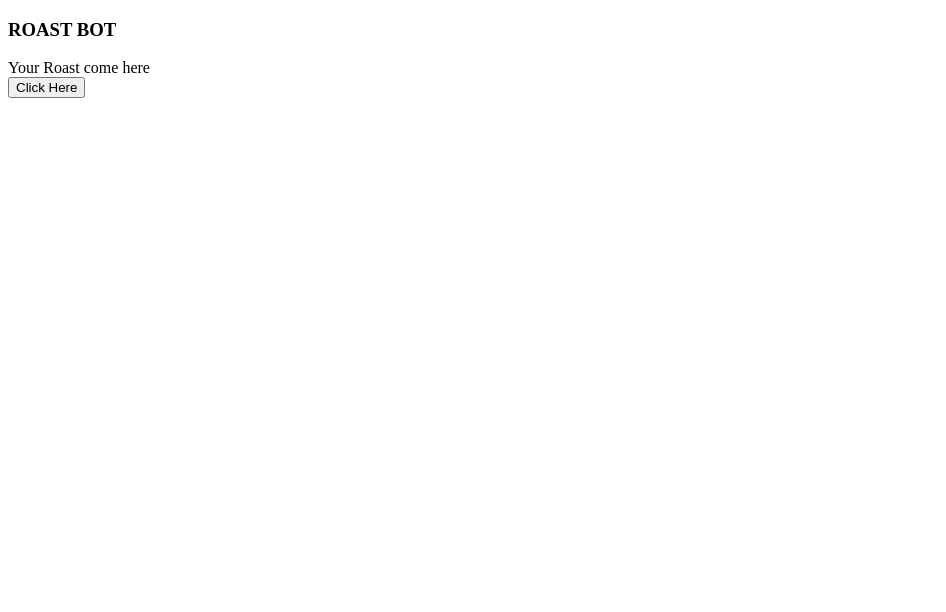
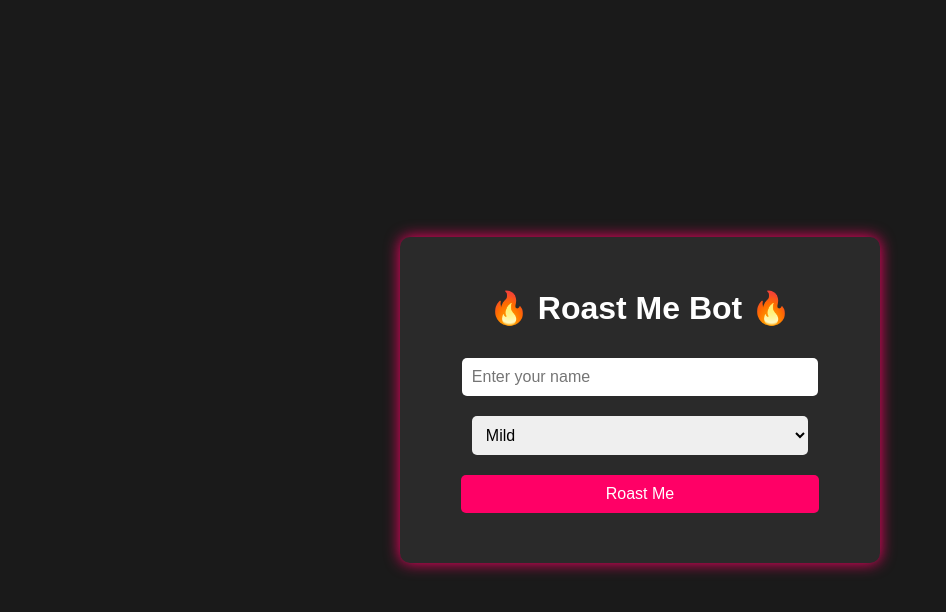
Before and after one commit to MikeShark67/Javascript_with_AI, a plain HTML site: page index.html in a window 1280 px wide. Shown: the whole page, without its empty margins (0-946 px from the left). Drawn offline with Linux system fonts and the light colour scheme.

Commit message:
aded html file

```diff
--- a/index.html
+++ b/index.html
@@ -1,18 +1,26 @@
 <!DOCTYPE html>
 <html lang="en">
 <head>
-    <meta charset="UTF-8">
-    <meta name="viewport" content="width=device-width, initial-scale=1.0">
-    <title>Roast Me</title>
+  <meta charset="UTF-8" />
+  <meta name="viewport" content="width=device-width, initial-scale=1.0" />
+  <title>Roast Me Bot</title>
+  <link rel="stylesheet" href="style.css" />
 </head>
 <body>
-    <div class="container">
-        <h3>ROAST BOT</h3>
-        <span>Your Roast come here</span><br>
-        <button onclick="button1()">Click Here</button>
+  <div class="container">
+    <h1>🔥 Roast Me Bot 🔥</h1>
+    <input type="text" id="username" placeholder="Enter your name" />
 
-    </div>
-    <a href="" target="_blank" rel="noopener noreferrer"></a>
- <script src="script.js"></script>
+    <select id="roast-level">
+      <option value="mild">Mild</option>
+      <option value="spicy">Spicy</option>
+      <option value="nuclear">Nuclear</option>
+    </select>
+
+    <button onclick="generateRoast()">Roast Me</button>
+    <p id="roast-output"></p>
+  </div>
+
+  <script src="script.js"></script>
 </body>
 </html>
--- a/script.js
+++ b/script.js
@@ -1,5 +1,31 @@
-let roast
+const roastBank = {
+  mild: [
+    "You're like a software update—always popping up when nobody wants you.",
+    "You're the human version of a 404 error.",
+    "You're not stupid; you just have bad luck thinking."
+  ],
+  spicy: [
+    "You're like JavaScript on IE—unpredictable and barely functional.",
+    "If your brain was dynamite, there wouldn't be enough to blow your hat off.",
+    "You bring everyone so much joy... when you leave the room."
+  ],
+  nuclear: [
+    "You're proof that even evolution takes breaks.",
+    "You're the reason they put directions on shampoo bottles.",
+    "You're like a bad API—slow, unreliable, and always returning errors."
+  ]
+};
 
-function button1(){
-    alert("am mike");
+function generateRoast() {
+  const name = document.getElementById("username").value.trim();
+  const level = document.getElementById("roast-level").value;
+
+  if (!name) {
+    document.getElementById("roast-output").innerText = "Please enter your name, roast victim.";
+    return;
+  }
+
+  const roasts = roastBank[level];
+  const roast = roasts[Math.floor(Math.random() * roasts.length)];
+  document.getElementById("roast-output").innerText = `${name}, ${roast}`;
 }
--- a/style.css
+++ b/style.css
@@ -0,0 +1,49 @@
+body {
+  font-family: 'Arial', sans-serif;
+  background: #1a1a1a;
+  color: #fff;
+  display: flex;
+  justify-content: center;
+  align-items: center;
+  height: 100vh;
+  margin: 0;
+}
+
+.container {
+  text-align: center;
+  background: #2a2a2a;
+  padding: 30px;
+  border-radius: 10px;
+  box-shadow: 0 0 15px #ff0066;
+}
+
+input, select, button {
+  margin-top: 10px;
+  padding: 10px;
+  border-radius: 5px;
+  border: none;
+  font-size: 1rem;
+}
+
+input, select {
+  width: 80%;
+  margin-bottom: 10px;
+}
+
+button {
+  background-color: #ff0066;
+  color: white;
+  cursor: pointer;
+  width: 85%;
+  transition: background 0.3s ease;
+}
+
+button:hover {
+  background-color: #e6005c;
+}
+
+#roast-output {
+  margin-top: 20px;
+  font-weight: bold;
+  color: #ffcccb;
+}
```
